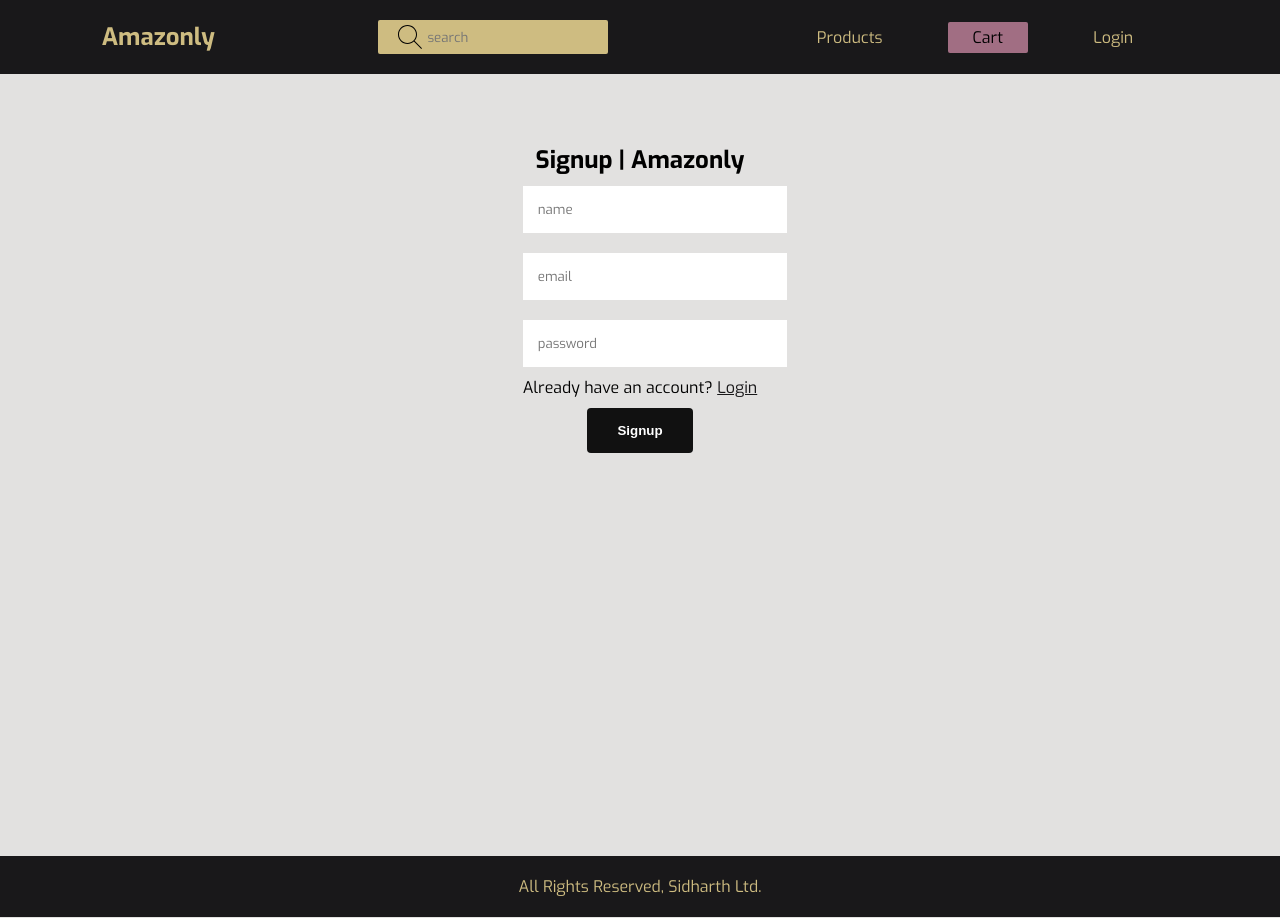
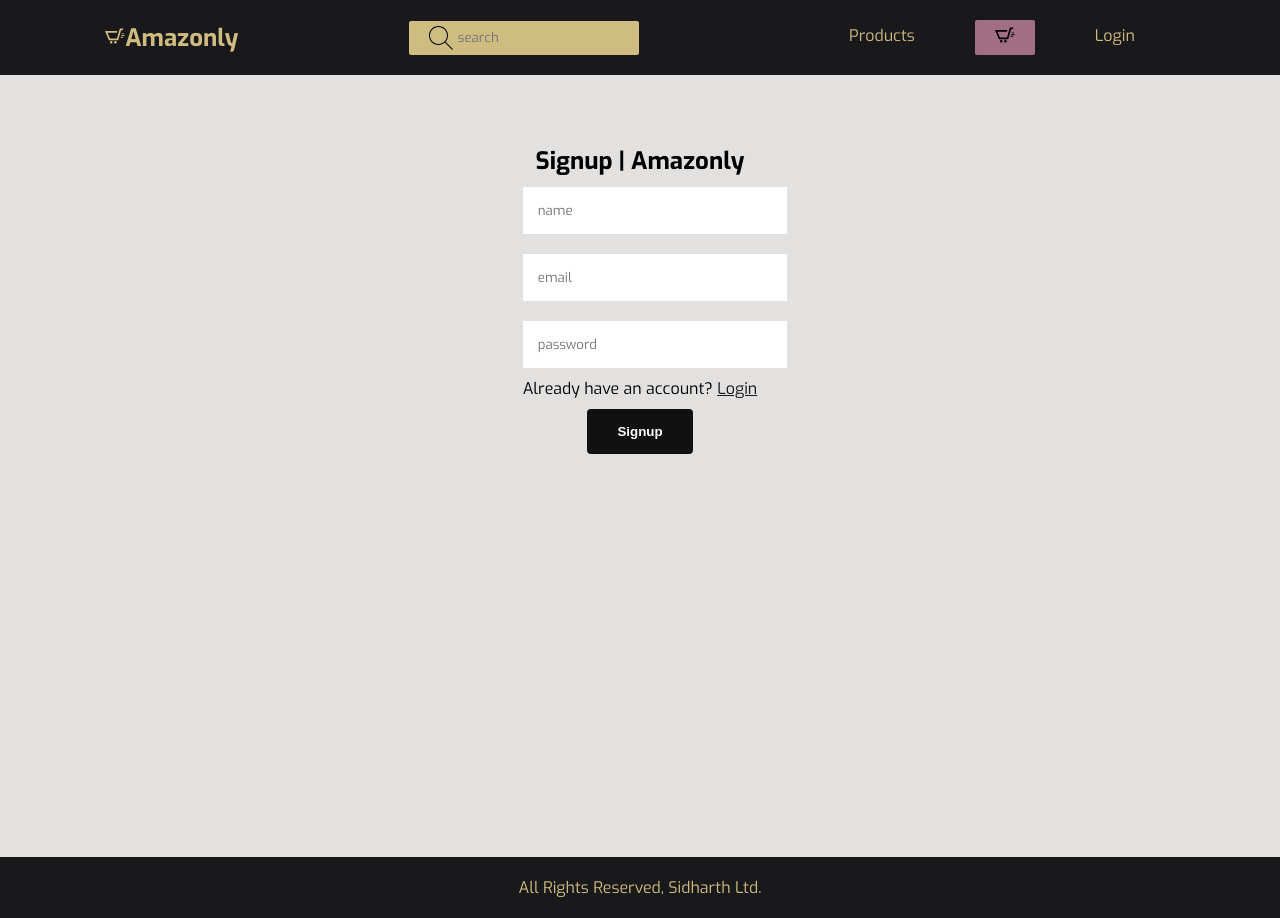
Before and after one commit to sidmohanty11/amazon-next, a React (Create React App) app in the folder client/: page /signup in a window 1280 px wide. Built offline with nearby package versions, Linux system fonts and the light colour scheme; a web font is replaced by a local one.

Commit message:
some changes to ui:

```diff
--- /dev/null
+++ b/client/src/components/Cart/CartIcon.js
@@ -0,0 +1,19 @@
+import React from "react";
+
+const CartIcon = ({ color = "black" }) => {
+  return (
+    <svg
+      xmlns="http://www.w3.org/2000/svg"
+      width="20"
+      height="20"
+      viewBox="0 0 24 24"
+    >
+      <path
+        fill={color}
+        d="M19.029 13h2.971l-.266 1h-2.992l.287-1zm.863-3h2.812l.296-1h-2.821l-.287 1zm-.576 2h4.387l.297-1h-4.396l-.288 1zm2.684-9l-.743 2h-1.929l-3.474 12h-11.239l-4.615-11h14.812l-.564 2h-11.24l2.938 7h8.428l3.432-12h4.194zm-14.5 15c-.828 0-1.5.672-1.5 1.5 0 .829.672 1.5 1.5 1.5s1.5-.671 1.5-1.5c0-.828-.672-1.5-1.5-1.5zm5.9-7-.9 7c-.828 0-1.5.671-1.5 1.5s.672 1.5 1.5 1.5 1.5-.671 1.5-1.5c0-.828-.672-1.5-1.5-1.5z"
+      />
+    </svg>
+  );
+};
+
+export default CartIcon;
--- a/client/src/components/Nav/Nav.css
+++ b/client/src/components/Nav/Nav.css
@@ -34,15 +34,27 @@
 
 .navbar__list_item {
   margin: 0 20px;
-  padding: 5px 25px;
+  padding: 5px 20px;
   text-decoration: none;
   color: #cebc81;
   border-radius: 2px;
 }
 
 .navbar__list_item:nth-child(2) {
+  position: relative;
   background-color: #a16e83;
   color: black;
+}
+
+.navbar__list_item_badge {
+  position: absolute;
+  top: 2px;
+  left: 13px;
+  border-radius: 100%;
+  padding: 2px;
+  background-color: #19181a;
+  color: #cebc81;
+  font-size: 15px;
 }
 
 .navbar__list_item:hover {
--- a/client/src/components/Nav/Nav.js
+++ b/client/src/components/Nav/Nav.js
@@ -1,12 +1,16 @@
 import "./Nav.css";
 import React from "react";
 import { Link } from "react-router-dom";
+import CartIcon from "../Cart/CartIcon";
 
 const Nav = () => {
   return (
     <nav className="navbar">
       <Link to="/" className="navbar__header">
-        <h1>Amazonly</h1>
+        <h1>
+          <CartIcon color="#cebc81" />
+          Amazonly
+        </h1>
       </Link>
       <div className="navbar__search">
         <svg
@@ -29,7 +33,9 @@ const Nav = () => {
           <li>Products</li>
         </Link>
         <Link to="/cart" className="navbar__list_item">
-          <li>Cart</li>
+          <li>
+            <CartIcon />
+          </li>
         </Link>
         <Link to="/login" className="navbar__list_item">
           <li>Login</li>
--- a/client/src/components/ProductCard/ProductCard.js
+++ b/client/src/components/ProductCard/ProductCard.js
@@ -4,10 +4,10 @@ import Card from "../Card/Card";
 import Star from "../Star/Star";
 import "./ProductCard.css";
 
-const ProductCard = ({ source, name, price, rating }) => {
+const ProductCard = ({ source, name, price, rating, id }) => {
   return (
     <Card>
-      <Link to="/" style={{ textDecoration: "none" }}>
+      <Link to={`/products/${id}`} style={{ textDecoration: "none" }}>
         <img src={source} height={400} width={300} alt="" />
         <p className="product__link">{name}</p>
         <p className="product__link">
--- a/client/src/pages/Home.js
+++ b/client/src/pages/Home.js
@@ -18,6 +18,7 @@ const Home = () => {
             name={p.name}
             price={p.price}
             key={p.id}
+            id={p.id}
             rating={p.rating}
           />
         ))}
--- a/client/src/pages/Products.js
+++ b/client/src/pages/Products.js
@@ -12,6 +12,7 @@ const Products = () => {
           name={p.name}
           price={p.price}
           key={p.id}
+          id={p.id}
           rating={p.rating}
         />
       ))}
--- a/client/src/pages/Signup.js
+++ b/client/src/pages/Signup.js
@@ -24,7 +24,7 @@ const Signup = () => {
         />
         <p>
           Already have an account?{" "}
-          <Link to="/signup" style={{ color: "#19181a" }}>
+          <Link to="/login" style={{ color: "#19181a" }}>
             Login
           </Link>
         </p>
```
